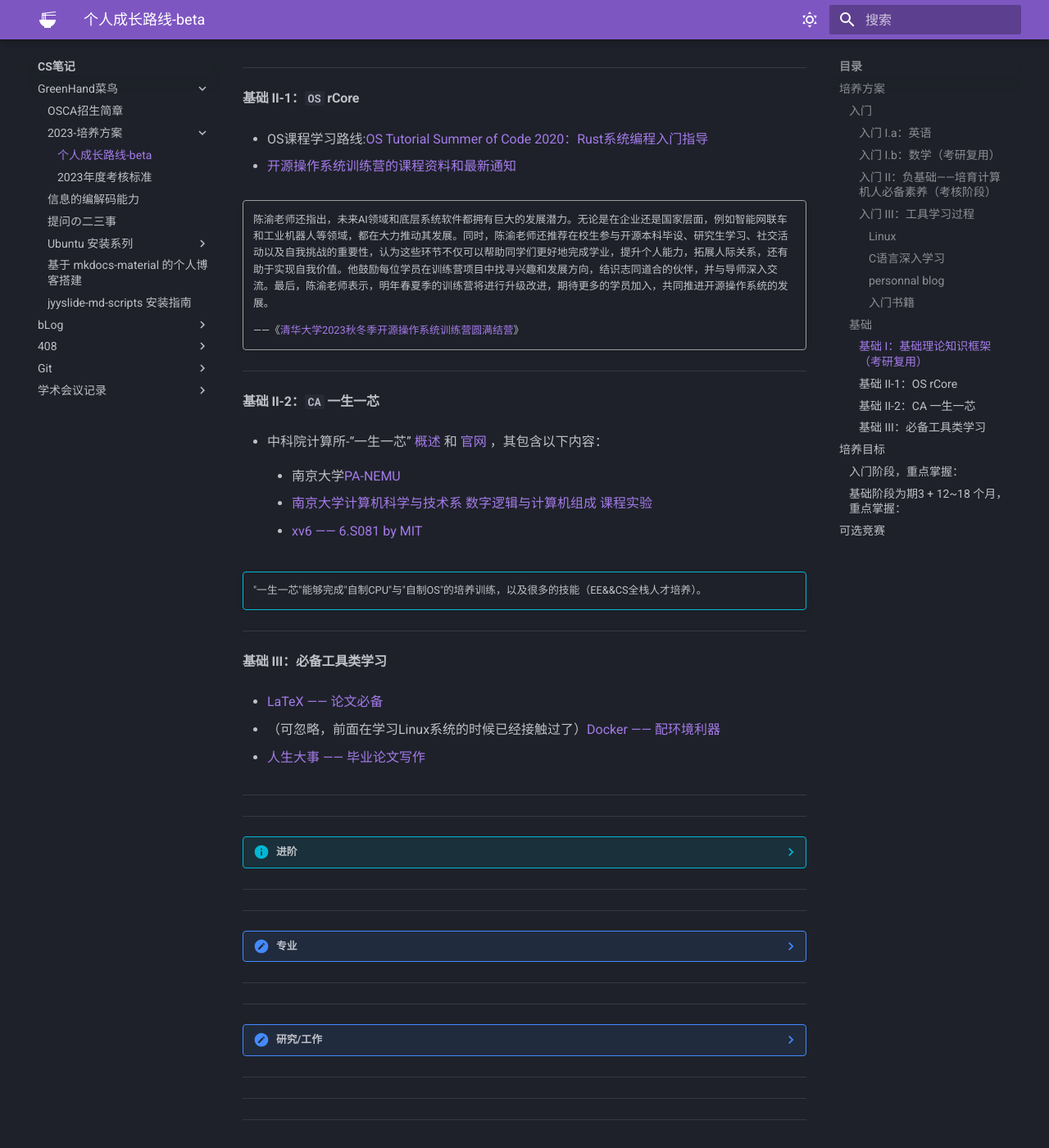
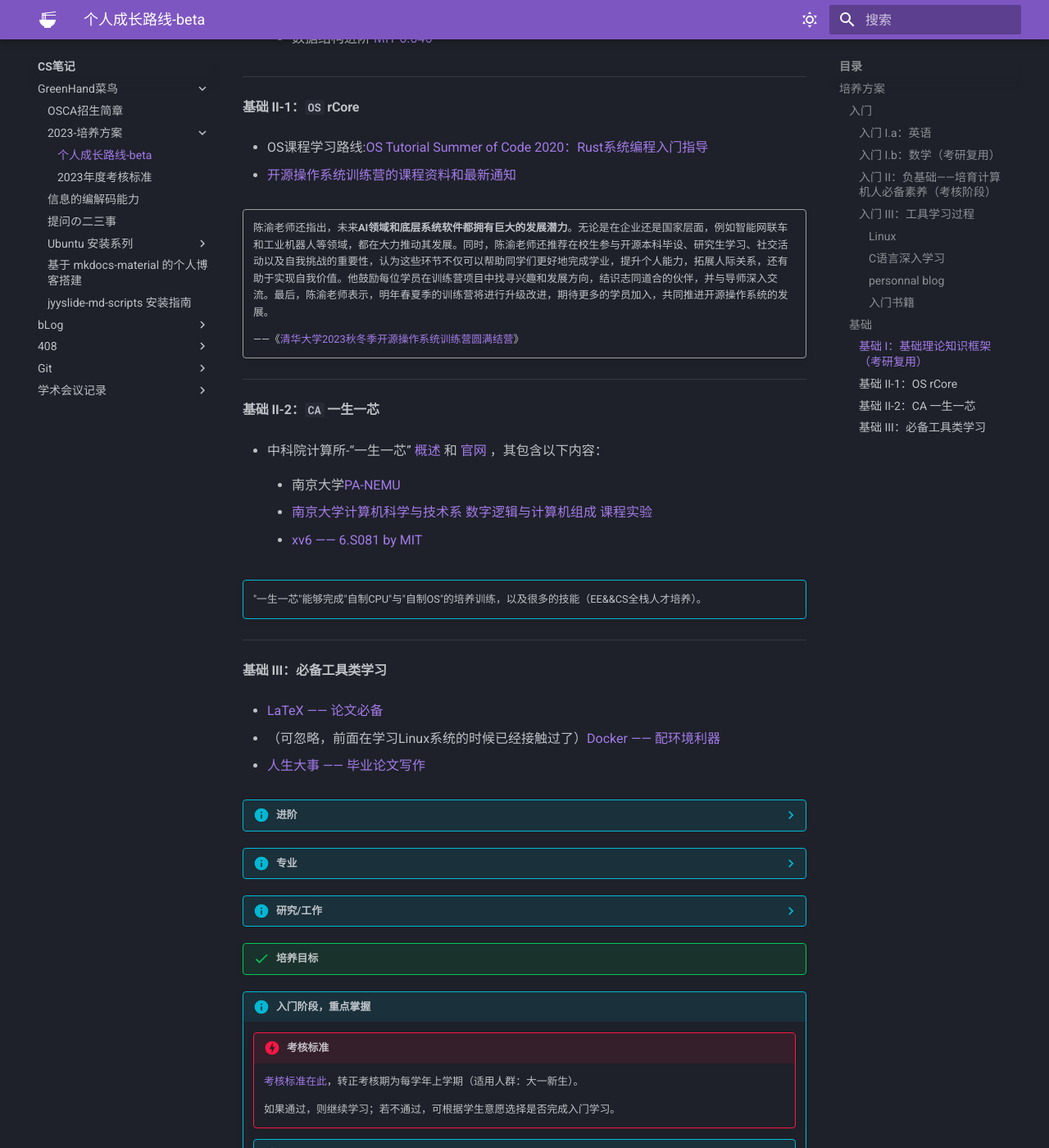
Before and after one commit to Haohahahaha/cs, an MkDocs documentation site: the page built from docs/greenhand/fertile/fertile.md, in a window 1280 px wide and 1400 px high, scrolled down 5643 px. Shown: the whole window at 82% size. Built offline with MkDocs 1.6.1 and Material for MkDocs 9.7.7, drawn with Linux system fonts in a browser that asks for light colours; some of the changed lines change nothing that is shown; some of the changed text lies outside the part shown.

Commit message:
2023-12-19_13:15:28 update

```diff
--- a/docs/greenhand/fertile/fertile.md
+++ b/docs/greenhand/fertile/fertile.md
@@ -11,12 +11,6 @@
 	20230831更新：替换付费课的必修属性，将其替换为开放的课程。
 
 	20230701更新：将数学和英语糅进总体的学习规划中，并加入“一生一芯”计划的学习（同时整合原有计划内路线）。
-
----
-
----
-
----
 
 ## 培养方案
 
@@ -216,9 +210,11 @@
 
 - [Markdown的示例Doc](https://markdown-it.github.io/)
 
-实际上，要玩转Material，看文档并尝试实现功能，是个耗精力的事情。
+!!! danger "实际上"
 
-这里看起来字很少而已。
+	实际上，要玩转Material，看文档并尝试实现功能，是个耗精力的事情。
+
+	这里看起来字很少而已。
 
 - (**探索版**) [日常学习工作流](https://csdiy.wiki/%E5%BF%85%E5%AD%A6%E5%B7%A5%E5%85%B7/workflow/)
 
@@ -234,9 +230,9 @@
 
 - 网络是怎样连接的（计网）
 
-> 这些书籍资源，如果你喜欢纸质版，自己去买；如果你喜欢电子资源（比如用iPad看），自己去找；找不到再来找我（别忘了《提问的智慧》）。
+!!! info "资源寻找"
 
----
+	这些书籍资源，如果你喜欢纸质版，自己去买；如果你喜欢电子资源（比如用iPad看），自己去找；找不到再来找我（别忘了《提问的智慧》）。
 
 ---
 
@@ -266,7 +262,7 @@
 
 !!! quote ""
 
-	陈渝老师还指出，未来AI领域和底层系统软件都拥有巨大的发展潜力。无论是在企业还是国家层面，例如智能网联车和工业机器人等领域，都在大力推动其发展。同时，陈渝老师还推荐在校生参与开源本科毕设、研究生学习、社交活动以及自我挑战的重要性，认为这些环节不仅可以帮助同学们更好地完成学业，提升个人能力，拓展人际关系，还有助于实现自我价值。他鼓励每位学员在训练营项目中找寻兴趣和发展方向，结识志同道合的伙伴，并与导师深入交流。最后，陈渝老师表示，明年春夏季的训练营将进行升级改进，期待更多的学员加入，共同推进开源操作系统的发展。
+	陈渝老师还指出，未来**AI领域和底层系统软件都拥有巨大的发展潜力**。无论是在企业还是国家层面，例如智能网联车和工业机器人等领域，都在大力推动其发展。同时，陈渝老师还推荐在校生参与开源本科毕设、研究生学习、社交活动以及自我挑战的重要性，认为这些环节不仅可以帮助同学们更好地完成学业，提升个人能力，拓展人际关系，还有助于实现自我价值。他鼓励每位学员在训练营项目中找寻兴趣和发展方向，结识志同道合的伙伴，并与导师深入交流。最后，陈渝老师表示，明年春夏季的训练营将进行升级改进，期待更多的学员加入，共同推进开源操作系统的发展。
 
 	——《[清华大学2023秋冬季开源操作系统训练营圆满结营](https://mp.weixin.qq.com/s/iZntdEnJKzr8vxPvTAl-uw)》
 
@@ -295,9 +291,6 @@
 
 - [人生大事 —— 毕业论文写作](https://csdiy.wiki/%E5%BF%85%E5%AD%A6%E5%B7%A5%E5%85%B7/thesis/)
 
----
-
----
 
 ??? info "进阶"
 
@@ -331,11 +324,7 @@
 
     		- [CS15-213 CSAPP —— by CMU](https://csdiy.wiki/%E4%BD%93%E7%B3%BB%E7%BB%93%E6%9E%84/CSAPP/)
 
----
-
----
-
-??? note "专业"
+??? info "专业"
 
 	此阶段着重进行专业书籍和专业课程的学习，但鉴于以上课程的教科书已包含很大一部分，故不列确定书单，下面书单仅供参考。
 
@@ -381,11 +370,7 @@
 
 		未来根据需要增减挑选。
 
----
-
----
-
-??? note "研究/工作"
+??? info "研究/工作"
 
 	- 论文复现
 
@@ -397,61 +382,40 @@
 
 	- 开源芯片研究院实习/工作
 
----
+!!! success "培养目标"
 
----
+!!! info "入门阶段，重点掌握"
 
----
+	!!! danger "考核标准"
 
-## 培养目标
+		[考核标准在此](http://cs.haohaha.cn/greenhand/fertile/assessment-2023/)，转正考核期为每学年上学期（适用人群：大一新生）。
 
-### 入门阶段，重点掌握：
+		如果通过，则继续学习；若不通过，可根据学生意愿选择是否完成入门学习。
 
-> 入门 II 为考核，转正考核期为每学年上学期（适用人群：大一新生）。
->
-> 如果通过，则继续学习；若不通过，可根据学生意愿选择是否完成入门学习。
+	!!! info "寒暑假其实还是要用来学习的"
 
-1. 通识入门素养；
+		过了入门阶段之后，个人可根据自身情况和意愿，选择是否利用寒暑假来进行学习。
 
-2. 计算机素养；
+		其实学上头了，不用说也就学下去了；不过我也蛮同意“假期就是要休息”这样的观点的(因为我也懒，我也想休息，哈哈)。
 
-3. 编程、查阅文档、工具使用，完善个人工作流；
+	!!! info "基础阶段为期3 + `12~18` 个月，重点掌握"
 
-4. 理论知识入门；
+		1. 计算机基础理论知识；
 
-> 过了入门阶段之后，个人可根据自身情况和意愿，选择是否利用寒暑假来进行学习。
->
-> 其实学上头了，不用说也就学下去了；不过我也蛮同意“假期就是要休息”这样的观点的(因为我也懒，我也想休息，哈哈)。
+		2. **坚持**完成"一生一芯"培养方案；
 
-### 基础阶段为期3 + `12~18` 个月，重点掌握：
+		3. 操作系统的实现。
 
-1. 计算机基础理论知识；
+		4. 必备工具学习
 
-2. **坚持**完成"一生一芯"培养方案；
 
-3. 操作系统的实现。
+!!! info "可参加的竞赛"
 
-4. 必备工具学习
+	- [全国大学生计算机系统能力大赛——操作系统设计赛-内核实现赛](https://os.educg.net/#/index?TYPE=OS_N)
 
----
+	- [全国大学生计算机系统能力大赛——操作系统设计赛-功能挑战赛](https://os.educg.net/#/index?TYPE=OS_G)
 
----
-
----
-
-## 可选竞赛
-
-- [全国大学生计算机系统能力大赛——操作系统设计赛-内核实现赛](https://os.educg.net/#/index?TYPE=OS_N)
-
-- [全国大学生计算机系统能力大赛——操作系统设计赛-功能挑战赛](https://os.educg.net/#/index?TYPE=OS_G)
-
-- [”龙芯杯“全国大学生计算机系统能力培养大赛——CPU设计赛](http://www.nscscc.com/)
-
----
-
----
-
----
+	- [”龙芯杯“全国大学生计算机系统能力培养大赛——CPU设计赛](http://www.nscscc.com/)
 
 ??? info  "预期成果"
 
@@ -464,9 +428,3 @@
 	- 考研取得理想的成绩，继续深造；
 
 	- 竞赛方面：第一年预期在区域级比赛（初赛）中取得佳绩，经过一到三年的积累，有望冲击全国赛（决赛）的奖项。
-
----
-
----
-
----
```
